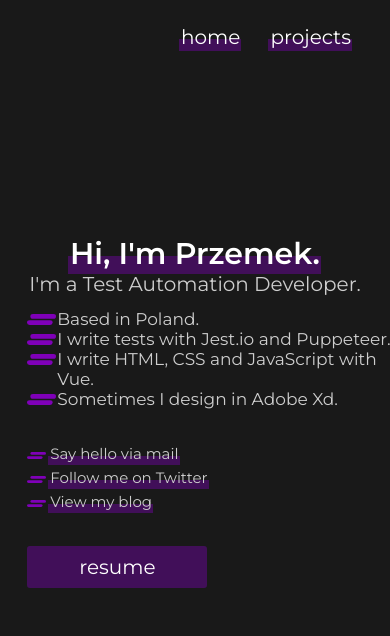
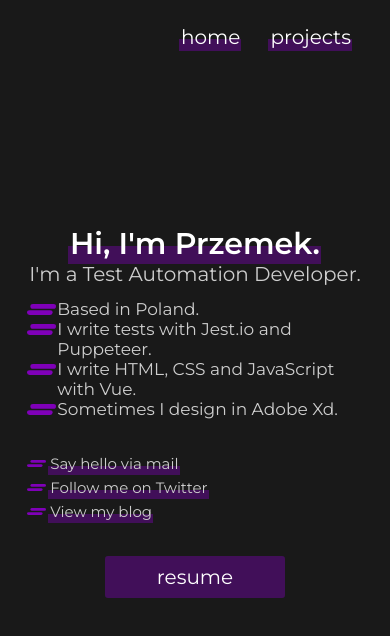
Before and after one commit to Kodziak/portflio, a Vue app: page / in a window 390 px wide. Shown: the top 636 px of the page. Built offline with nearby package versions, Linux system fonts and the light colour scheme.

Commit message:
Fix width in mobile view on description.

```diff
--- a/src/components/Home.vue
+++ b/src/components/Home.vue
@@ -144,15 +144,4 @@ img {
   color: $text-color;
   margin: 35px 0;
 }
-
-.btn--resume {
-  width: 160px;
-  background: $shadow-color-opacity;
-
-  @include mediaSmartfon {
-    margin: auto;
-    display: flex;
-    justify-content: center;
-  }
-}
 </style>
--- a/src/components/homeComponents/Description.vue
+++ b/src/components/homeComponents/Description.vue
@@ -13,15 +13,22 @@ export default {
 </script>
 
 <style lang="scss" scoped>
+@import "../config";
+
 h3 {
   position: relative;
+  width: calc(100% - 30px);
   left: 30px;
 }
 
 h3::before {
   position: absolute;
   content: url("../../assets/Lines.svg");
-  width: 100%;
+  top: -5px;
   left: -30px;
+
+  @include mediaSmartfon {
+    top: 0;
+  }
 }
 </style>
--- a/src/components/homeComponents/Link.vue
+++ b/src/components/homeComponents/Link.vue
@@ -38,6 +38,7 @@ export default {
   a::before {
     position: absolute;
     content: url("../../assets/Lines_mini.svg");
+    top: -2px;
     left: -23px;
   }
 
--- a/src/components/otherComponents/Button.vue
+++ b/src/components/otherComponents/Button.vue
@@ -36,6 +36,16 @@ export default {
   cursor: pointer;
 }
 
+.btn--resume {
+  background: $shadow-color-opacity;
+
+  @include mediaSmartfon {
+    margin: auto;
+    display: flex;
+    justify-content: center;
+  }
+}
+
 .btn--code {
   margin: 0 10px;
   background: $background-color;
```
